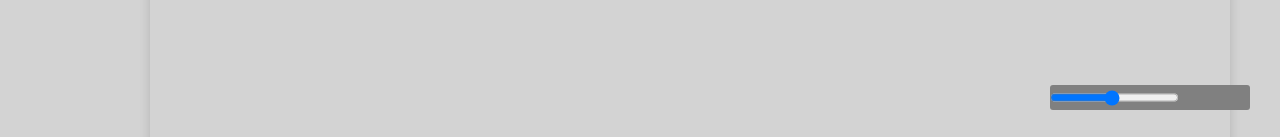
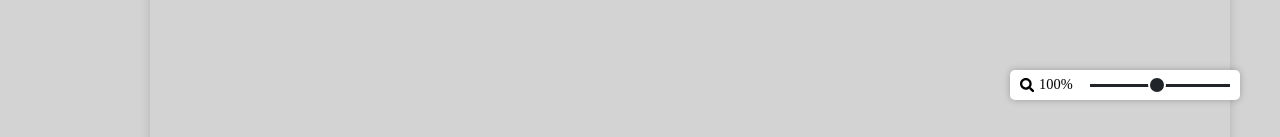
Before and after one commit to ji5485/Train-Map-Visualizer, a React (Create React App) app: page / in a window 1280 px wide. Shown: the part 660-797 px from the top of the page. Built offline with nearby package versions, Linux system fonts and the light colour scheme.

Commit message:
Styling ZoomWidget

```diff
--- a/package.json
+++ b/package.json
@@ -15,6 +15,7 @@
     "@types/react-dom": "^17.0.0",
     "react": "^17.0.2",
     "react-dom": "^17.0.2",
+    "react-icons": "^4.2.0",
     "react-scripts": "4.0.3",
     "recoil": "^0.2.0",
     "typescript": "^4.1.2",
--- a/src/components/Coordinates/Coordinates.tsx
+++ b/src/components/Coordinates/Coordinates.tsx
@@ -25,8 +25,18 @@ const Coordinates: FunctionComponent<CoordinatesProps> = function ({
   } = useGetCoordinatesCalculatedSize()
 
   return (
-    <div css={coordinatesBackgroundStyle(calculatedWidth, calculatedHeight)}>
-      <div css={coordinatesContentStyle(width, height, zoom)}>
+    <div
+      css={coordinatesBackgroundStyle}
+      style={{ width: `${calculatedWidth}px`, height: `${calculatedHeight}px` }}
+    >
+      <div
+        css={coordinatesContentStyle}
+        style={{
+          width: `${width * 120}px`,
+          height: `${height * 120}px`,
+          transform: `scale(${zoom})`,
+        }}
+      >
         {[...Array<number>(height).keys()].map((row: number) => (
           <div css={rowStyle} key={`row-${row}`}>
             {[...Array<number>(width).keys()].map((column: number) => (
@@ -39,24 +49,15 @@ const Coordinates: FunctionComponent<CoordinatesProps> = function ({
   )
 }
 
-const coordinatesBackgroundStyle = (width: number, height: number) => css`
+const coordinatesBackgroundStyle = css`
   flex-shrink: 0;
   display: flex;
-  width: ${width}px;
-  height: ${height}px;
   margin: auto;
   padding: 100px 150px;
   box-sizing: initial;
 `
 
-const coordinatesContentStyle = (
-  width: number,
-  height: number,
-  zoom: number,
-) => css`
-  width: calc(120px * ${width});
-  height: calc(120px * ${height});
-  transform: scale(${zoom});
+const coordinatesContentStyle = css`
   transform-origin: 0% 0%;
   box-shadow: 0 0 10px rgba(0, 0, 0, 0.15);
 `
--- a/src/components/ZoomWidget/ZoomWidget.tsx
+++ b/src/components/ZoomWidget/ZoomWidget.tsx
@@ -1,5 +1,6 @@
 import { FunctionComponent, ChangeEvent } from 'react'
 import { jsx, css } from '@emotion/react'
+import { FaSearch } from 'react-icons/fa'
 import { useStateCoordinatesZoom } from 'state/coordinatesZoomState'
 
 const ZoomWidget: FunctionComponent = function () {
@@ -11,6 +12,10 @@ const ZoomWidget: FunctionComponent = function () {
 
   return (
     <div css={zoomWidgetStyle}>
+      <div css={zoomValueBoxStyle}>
+        <FaSearch />
+        <span>{Math.round(zoom * 100)}%</span>
+      </div>
       <input
         type="range"
         value={zoom}
@@ -18,6 +23,7 @@ const ZoomWidget: FunctionComponent = function () {
         max="2"
         step="0.001"
         onChange={handleChangeZoom}
+        css={zoomInputStyle}
       />
     </div>
   )
@@ -25,15 +31,55 @@ const ZoomWidget: FunctionComponent = function () {
 
 const zoomWidgetStyle = css`
   display: flex;
+  justify-content: space-between;
+  align-items: center;
 
   position: fixed;
-  right: 30px;
-  bottom: 30px;
+  right: 40px;
+  bottom: 40px;
 
-  width: 200px;
-  height: 25px;
-  background: grey;
-  border-radius: 3px;
+  width: 230px;
+  height: 30px;
+  padding: 0 10px;
+  background: #ffffff;
+  border-radius: 5px;
+  box-shadow: 0 0 7px rgba(0, 0, 0, 0.25);
+`
+
+const zoomValueBoxStyle = css`
+  display: flex;
+  align-items: center;
+  line-height: 1.1;
+  font-size: 0.9rem;
+
+  span {
+    width: 37px;
+    margin-left: 3px;
+    text-align: center;
+  }
+`
+
+const zoomInputStyle = css`
+  width: 140px;
+  background: transparent;
+  outline: none;
+  -webkit-appearance: none;
+
+  &::-webkit-slider-runnable-track {
+    -webkit-appearance: none;
+    height: 3px;
+    background: #212529;
+  }
+
+  &::-webkit-slider-thumb {
+    -webkit-appearance: none;
+    width: 18px;
+    height: 18px;
+    margin-top: -7.5px;
+    border: 2px solid #ffffff;
+    border-radius: 50%;
+    background: #212529;
+  }
 `
 
 export default ZoomWidget
```
Also changed, not shown: 1 other file (tests, documents, lock files or other folders).
